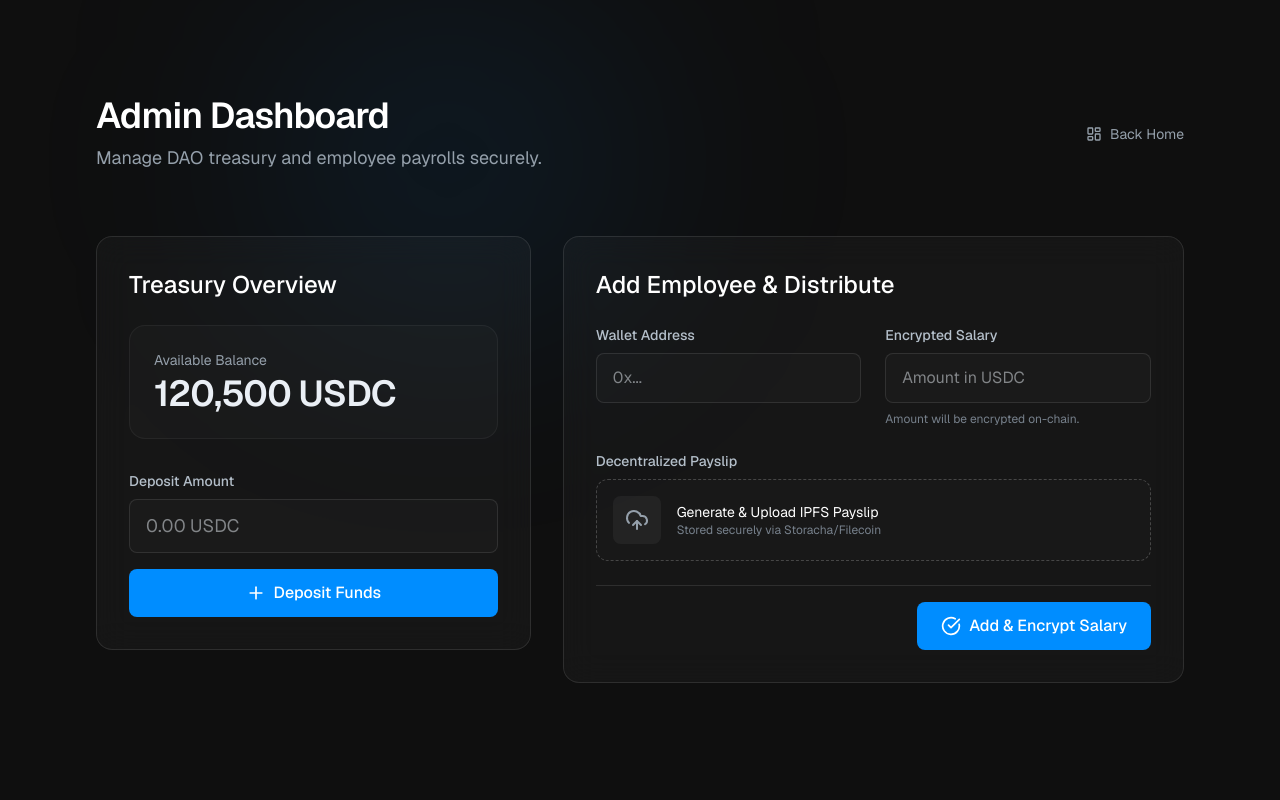
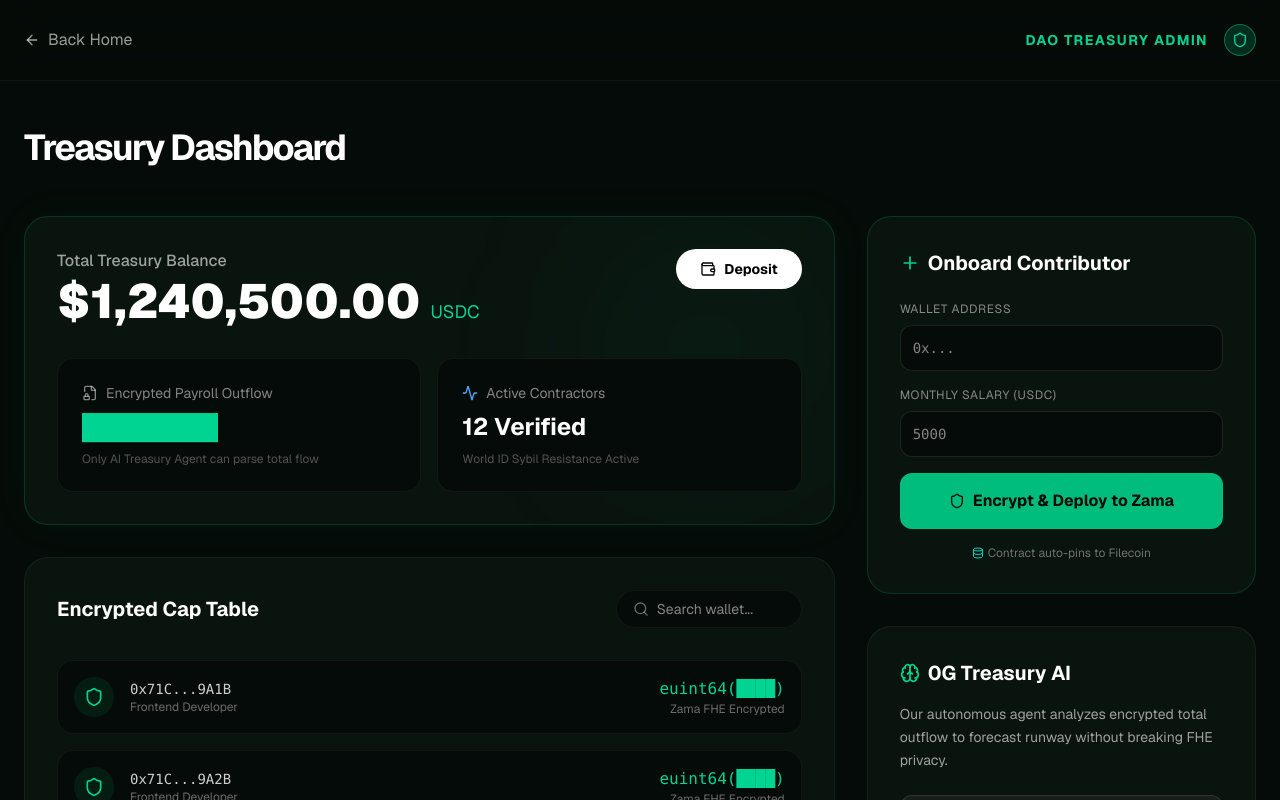
Before and after one commit to eddiemessiah/PayForge-Genesis, a Next.js app in the folder frontend/: page /admin in a window 1280 px wide. Shown: the top 800 px of the page. Built offline with nearby package versions, Linux system fonts and the light colour scheme.

Commit message:
feat(ui): build comprehensive DAO Admin dashboard with financial stats and FHE visualizers

```diff
--- a/frontend/src/app/admin/page.tsx
+++ b/frontend/src/app/admin/page.tsx
@@ -1,153 +1,130 @@
 "use client";
 
-import { useState } from "react";
-import { UploadCloud, CheckCircle, Plus, LayoutDashboard } from "lucide-react";
 import Link from "next/link";
-import { uploadPayslipToStoracha } from "@/utils/storacha";
+import { ArrowLeft, Shield, Plus, Database, Brain, Activity, Wallet, FileLock2, Search } from "lucide-react";
 
 export default function AdminDashboard() {
-  const [isUploading, setIsUploading] = useState(false);
-  const [payslipCID, setPayslipCID] = useState<string | null>(null);
+  return (
+    <main className="min-h-screen bg-[#050B08] text-white selection:bg-emerald-500/30">
+      <nav className="fixed top-0 w-full z-50 border-b border-white/5 bg-[#050B08]/80 backdrop-blur-xl">
+        <div className="max-w-7xl mx-auto px-6 h-20 flex items-center justify-between">
+          <Link href="/" className="flex items-center gap-2 text-white/60 hover:text-white transition-colors">
+            <ArrowLeft className="w-4 h-4" /> Back Home
+          </Link>
+          <div className="flex items-center gap-4">
+            <span className="text-emerald-400 font-bold tracking-widest uppercase text-sm">DAO Treasury Admin</span>
+            <div className="w-8 h-8 rounded-full bg-emerald-500/20 border border-emerald-500/50 flex items-center justify-center">
+              <Shield className="w-4 h-4 text-emerald-400" />
+            </div>
+          </div>
+        </div>
+      </nav>
 
-  const handleAddEmployee = async (e: React.FormEvent) => {
-    e.preventDefault();
-    setIsUploading(true);
+      <div className="max-w-7xl mx-auto px-6 pt-32 pb-24">
+        <h1 className="text-4xl font-bold tracking-tighter mb-12">Treasury Dashboard</h1>
 
-    // Placeholder logic to simulate IPFS upload
-    const mockPayslipData = { name: "John Doe", amount: "5000 USDC", timestamp: Date.now() };
-    const cid = await uploadPayslipToStoracha(mockPayslipData);
+        <div className="grid grid-cols-1 lg:grid-cols-3 gap-8">
 
-    setPayslipCID(cid);
-    setIsUploading(false);
-  };
+          {/* Main Stats Area */}
+          <div className="lg:col-span-2 space-y-8">
 
-  return (
-    <div className="min-h-screen bg-[#0f0f0f] text-[oklch(0.95_0.01_250)] p-6 md:p-12 lg:p-24 relative overflow-hidden">
-      {/* Background glow */}
-      <div className="absolute top-[0%] left-[20%] w-[30%] h-[40%] bg-[oklch(0.6_0.2_250)]/10 blur-[120px] rounded-full pointer-events-none" />
+            {/* Financial Overview Bento */}
+            <div className="bg-[#0A140F] border border-emerald-500/20 rounded-3xl p-8 shadow-[0_0_40px_rgba(16,185,129,0.05)] relative overflow-hidden">
+              <div className="absolute top-0 right-0 w-64 h-64 bg-emerald-500/5 blur-[80px] rounded-full pointer-events-none" />
+              <div className="flex justify-between items-start mb-8 relative z-10">
+                <div>
+                  <h2 className="text-white/60 font-medium mb-1">Total Treasury Balance</h2>
+                  <div className="text-5xl font-black text-white">$1,240,500.00 <span className="text-lg text-emerald-400 font-normal">USDC</span></div>
+                </div>
+                <button className="bg-white text-black px-6 py-2.5 rounded-full font-bold text-sm hover:bg-emerald-50 transition-colors flex items-center gap-2">
+                  <Wallet className="w-4 h-4" /> Deposit
+                </button>
+              </div>
 
-      <header className="flex justify-between items-center mb-16 relative z-10">
-        <div>
-          <h1 className="text-3xl md:text-4xl font-semibold tracking-tight text-white mb-2">
-            Admin Dashboard
-          </h1>
-          <p className="text-[oklch(0.7_0.02_250)] text-lg">
-            Manage DAO treasury and employee payrolls securely.
-          </p>
-        </div>
-        <Link
-          href="/"
-          className="flex items-center gap-2 text-sm text-[oklch(0.7_0.02_250)] hover:text-white transition-colors duration-200"
-        >
-          <LayoutDashboard className="w-4 h-4" />
-          Back Home
-        </Link>
-      </header>
-
-      <main className="grid grid-cols-1 lg:grid-cols-12 gap-8 relative z-10 max-w-[1280px] mx-auto">
-        {/* Deposit Funds Panel */}
-        <section className="col-span-1 lg:col-span-5 flex flex-col gap-6">
-          <div className="glass-panel p-8">
-            <h2 className="text-2xl font-medium text-white mb-6">Treasury Overview</h2>
-            <div className="flex flex-col gap-4 mb-8">
-              <div className="p-6 rounded-2xl bg-white/[0.02] border border-white/5">
-                <span className="block text-sm text-[oklch(0.7_0.02_250)] mb-1">Available Balance</span>
-                <span className="text-4xl font-semibold tracking-tight">120,500 USDC</span>
+              <div className="grid grid-cols-2 gap-4 relative z-10">
+                <div className="bg-[#050B08] border border-white/5 rounded-2xl p-6">
+                  <div className="text-white/50 text-sm mb-2 flex items-center gap-2"><FileLock2 className="w-4 h-4" /> Encrypted Payroll Outflow</div>
+                  <div className="text-2xl font-bold text-emerald-400">████████</div>
+                  <div className="text-xs text-white/30 mt-2">Only AI Treasury Agent can parse total flow</div>
+                </div>
+                <div className="bg-[#050B08] border border-white/5 rounded-2xl p-6">
+                  <div className="text-white/50 text-sm mb-2 flex items-center gap-2"><Activity className="w-4 h-4 text-blue-400" /> Active Contractors</div>
+                  <div className="text-2xl font-bold text-white">12 Verified</div>
+                  <div className="text-xs text-white/30 mt-2">World ID Sybil Resistance Active</div>
+                </div>
               </div>
             </div>
 
-            <form className="space-y-4">
-              <div className="flex flex-col gap-2">
-                <label className="text-sm font-medium text-[oklch(0.8_0.02_250)]">Deposit Amount</label>
-                <input
-                  type="number"
-                  placeholder="0.00 USDC"
-                  className="premium-input w-full text-lg"
-                />
-              </div>
-              <button
-                type="button"
-                className="w-full premium-btn flex items-center justify-center gap-2 mt-2"
-              >
-                <Plus className="w-5 h-5" />
-                Deposit Funds
-              </button>
-            </form>
-          </div>
-        </section>
-
-        {/* Add Employee Panel */}
-        <section className="col-span-1 lg:col-span-7 flex flex-col gap-6">
-          <div className="glass-panel p-8 relative overflow-hidden">
-            <h2 className="text-2xl font-medium text-white mb-6">Add Employee & Distribute</h2>
-
-            <form onSubmit={handleAddEmployee} className="space-y-6">
-              <div className="grid grid-cols-1 sm:grid-cols-2 gap-6">
-                <div className="flex flex-col gap-2">
-                  <label className="text-sm font-medium text-[oklch(0.8_0.02_250)]">Wallet Address</label>
-                  <input
-                    type="text"
-                    placeholder="0x..."
-                    className="premium-input w-full"
-                    required
-                  />
-                </div>
-                <div className="flex flex-col gap-2">
-                  <label className="text-sm font-medium text-[oklch(0.8_0.02_250)]">Encrypted Salary</label>
-                  <input
-                    type="number"
-                    placeholder="Amount in USDC"
-                    className="premium-input w-full"
-                    required
-                  />
-                  <span className="text-xs text-[oklch(0.6_0.02_250)]">
-                    Amount will be encrypted on-chain.
-                  </span>
+            {/* Employee List */}
+            <div className="bg-[#0A140F] border border-white/5 rounded-3xl p-8">
+              <div className="flex justify-between items-center mb-8">
+                <h2 className="text-xl font-bold">Encrypted Cap Table</h2>
+                <div className="bg-[#050B08] border border-white/5 rounded-full px-4 py-2 flex items-center gap-2">
+                  <Search className="w-4 h-4 text-white/40" />
+                  <input type="text" placeholder="Search wallet..." className="bg-transparent border-none outline-none text-sm text-white w-32" />
                 </div>
               </div>
 
-              <div className="flex flex-col gap-2">
-                <label className="text-sm font-medium text-[oklch(0.8_0.02_250)]">Decentralized Payslip</label>
-                <div className="flex items-center gap-4 p-4 rounded-xl border border-dashed border-white/20 bg-white/[0.01]">
-                  <div className="p-3 bg-white/[0.05] rounded-lg">
-                    <UploadCloud className="w-6 h-6 text-[oklch(0.7_0.02_250)]" />
+              <div className="space-y-4">
+                {[1, 2, 3].map((i) => (
+                  <div key={i} className="flex items-center justify-between bg-[#050B08] border border-white/5 rounded-2xl p-4">
+                    <div className="flex items-center gap-4">
+                      <div className="w-10 h-10 rounded-full bg-emerald-500/10 flex items-center justify-center">
+                        <Shield className="w-5 h-5 text-emerald-400" />
+                      </div>
+                      <div>
+                        <div className="font-mono text-sm text-white/80">0x71C...9A{i}B</div>
+                        <div className="text-xs text-white/40">Frontend Developer</div>
+                      </div>
+                    </div>
+                    <div className="text-right">
+                      <div className="font-mono text-emerald-400">euint64(████)</div>
+                      <div className="text-xs text-white/40">Zama FHE Encrypted</div>
+                    </div>
                   </div>
-                  <div className="flex-1">
-                    <p className="text-sm text-white">Generate & Upload IPFS Payslip</p>
-                    <p className="text-xs text-[oklch(0.6_0.02_250)]">Stored securely via Storacha/Filecoin</p>
-                  </div>
+                ))}
+              </div>
+            </div>
+
+          </div>
+
+          {/* Action Sidebar */}
+          <div className="space-y-8">
+
+            <div className="bg-[#0A140F] border border-emerald-500/20 rounded-3xl p-8">
+              <h2 className="text-xl font-bold mb-6 flex items-center gap-2"><Plus className="w-5 h-5 text-emerald-400" /> Onboard Contributor</h2>
+              <form className="space-y-4">
+                <div>
+                  <label className="text-xs text-white/50 uppercase tracking-wider mb-2 block">Wallet Address</label>
+                  <input type="text" className="w-full bg-[#050B08] border border-white/10 rounded-xl p-3 text-white outline-none focus:border-emerald-500/50 font-mono text-sm" placeholder="0x..." />
                 </div>
-              </div>
+                <div>
+                  <label className="text-xs text-white/50 uppercase tracking-wider mb-2 block">Monthly Salary (USDC)</label>
+                  <input type="text" className="w-full bg-[#050B08] border border-white/10 rounded-xl p-3 text-white outline-none focus:border-emerald-500/50 font-mono text-sm" placeholder="5000" />
+                </div>
+                <button type="button" className="w-full bg-emerald-500 text-[#050B08] font-bold py-4 rounded-xl hover:bg-emerald-400 transition-colors mt-4 flex items-center justify-center gap-2">
+                  <Shield className="w-4 h-4" /> Encrypt & Deploy to Zama
+                </button>
+                <div className="text-center text-xs text-white/40 mt-4 flex items-center justify-center gap-1">
+                  <Database className="w-3 h-3 text-teal-400" /> Contract auto-pins to Filecoin
+                </div>
+              </form>
+            </div>
 
-              <div className="pt-4 border-t border-white/10 flex justify-end">
-                <button
-                  type="submit"
-                  disabled={isUploading}
-                  className="premium-btn flex items-center gap-2"
-                >
-                  {isUploading ? (
-                    <span className="animate-pulse">Uploading to IPFS...</span>
-                  ) : (
-                    <>
-                      <CheckCircle className="w-5 h-5" />
-                      Add & Encrypt Salary
-                    </>
-                  )}
-                </button>
-              </div>
+            <div className="bg-[#0A140F] border border-white/5 rounded-3xl p-8">
+              <h2 className="text-xl font-bold mb-4 flex items-center gap-2"><Brain className="w-5 h-5 text-emerald-400" /> 0G Treasury AI</h2>
+              <p className="text-white/60 text-sm leading-relaxed mb-6">
+                Our autonomous agent analyzes encrypted total outflow to forecast runway without breaking FHE privacy.
+              </p>
+              <button className="w-full bg-white/5 text-white border border-white/10 font-bold py-3 rounded-xl hover:bg-white/10 transition-colors text-sm">
+                Generate AI Runway Report
+              </button>
+            </div>
 
-              {payslipCID && (
-                <div className="p-4 rounded-xl bg-[oklch(0.4_0.2_140)]/20 border border-[oklch(0.5_0.2_140)]/30 mt-4 flex flex-col gap-1">
-                  <span className="text-sm text-[oklch(0.8_0.2_140)] font-medium">Success! Payslip uploaded to Storacha.</span>
-                  <a href={`https://dweb.link/ipfs/${payslipCID}`} target="_blank" rel="noreferrer" className="text-xs text-[oklch(0.6_0.1_140)] underline truncate">
-                    ipfs://{payslipCID}
-                  </a>
-                </div>
-              )}
-            </form>
           </div>
-        </section>
-      </main>
-    </div>
+
+        </div>
+      </div>
+    </main>
   );
 }
```
